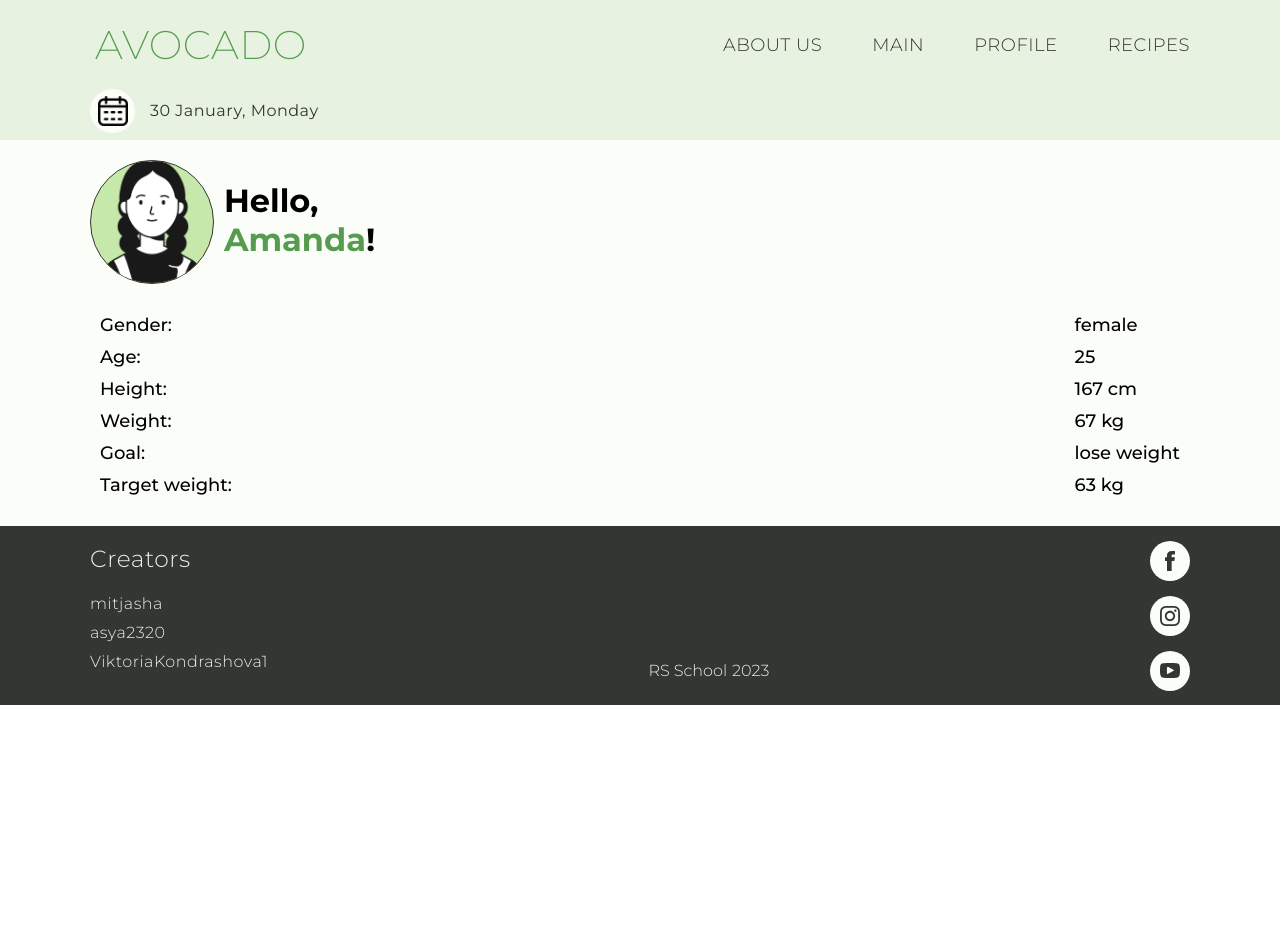
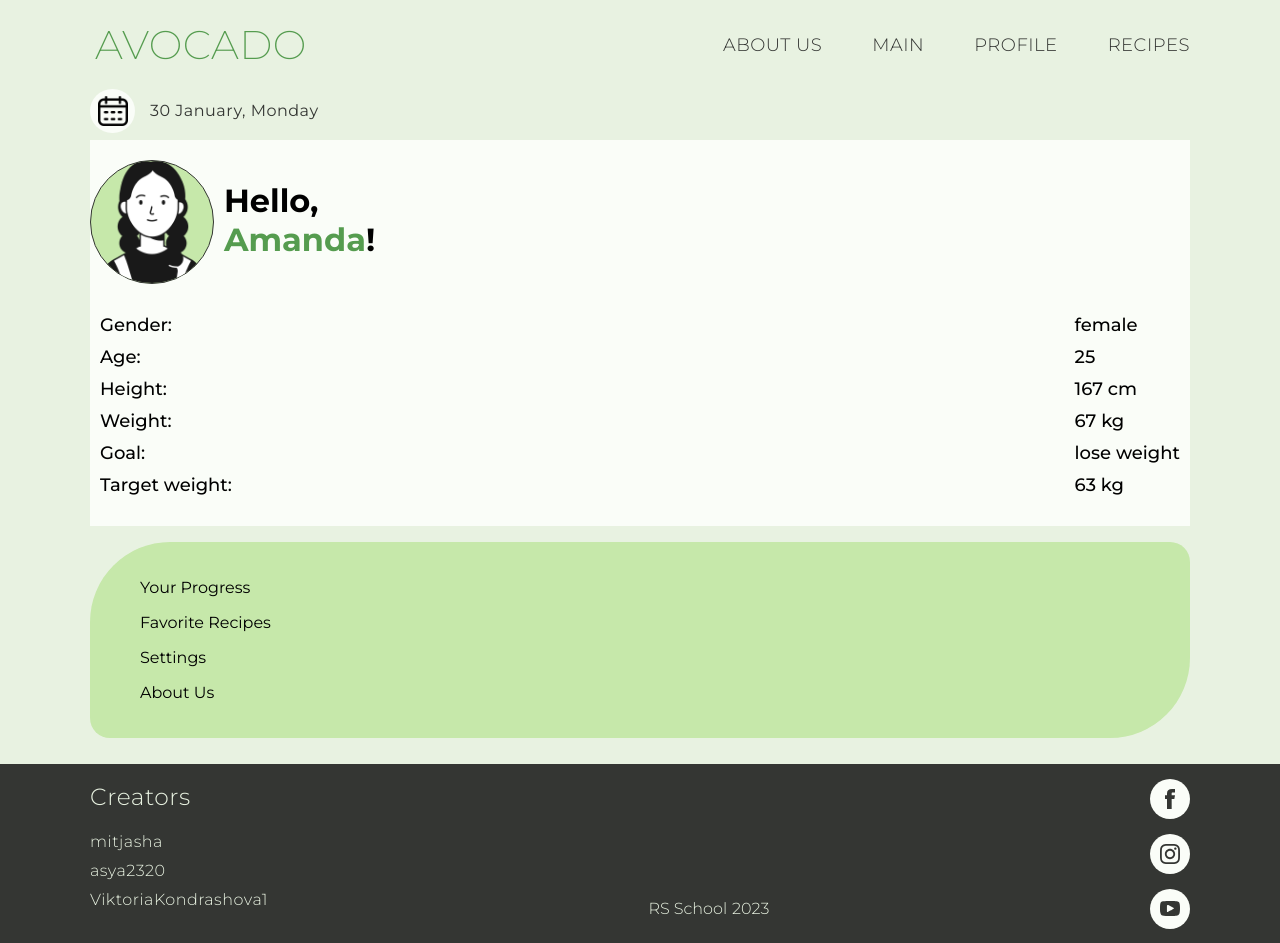
Before and after one commit to mitjasha/avocado, a React (Create React App) app: page / in a window 1280 px wide. Before the commit the page ends 800 px from the top, so only its background shows below. Built offline with nearby package versions, Linux system fonts and the light colour scheme.

Commit message:
feat: add profile menu wrapper

```diff
--- a/src/pages/ProfileScreen/ProfieScreen.tsx
+++ b/src/pages/ProfileScreen/ProfieScreen.tsx
@@ -14,8 +14,7 @@ const ProfileScreen: React.FC = () => {
   const userTargetWeight = 63 as number;
   return (
     <div className="profile-screen">
-      <div className="user-data">
-        <div className="container">
+      <div className="user-data container">
         <div className="user-data__heading">
           <img
             src={userAvatar}
@@ -46,6 +45,25 @@ const ProfileScreen: React.FC = () => {
           </div>
         </div>
       </div>
+      <div className="profile-menu container">
+        <ul className="profile-menu__list">
+          <li className="list-item">
+            <div className="list-item__icon list-item__icon_progress" />
+            <p className="list-item__name">Your Progress</p>
+          </li>
+          <li className="list-item">
+            <div className="list-item__icon list-item__icon_recipes" />
+            <p className="list-item__name">Favorite Recipes</p>
+          </li>
+          <li className="list-item">
+            <div className="list-item__icon list-item__icon_settings" />
+            <p className="list-item__name">Settings</p>
+          </li>
+          <li className="list-item">
+            <div className="list-item__icon list-item__icon_about" />
+            <p className="list-item__name">About Us</p>
+          </li>
+        </ul>
       </div>
     </div>
   );
--- a/src/pages/ProfileScreen/ProfileScreen.scss
+++ b/src/pages/ProfileScreen/ProfileScreen.scss
@@ -34,3 +34,17 @@
     }
   }
 }
+
+.profile-menu {
+  padding-bottom: 10px;
+
+  &__list {
+    background-color: $middle-green;
+    border-top-right-radius: 20px;
+    border-bottom-left-radius: 20px;
+    border-bottom-right-radius: 80px;
+    border-top-left-radius: 80px;
+    padding: 20px 50px;
+    list-style: none;
+  }
+}
```
Lines whose indentation alone changed are shown as unchanged.
